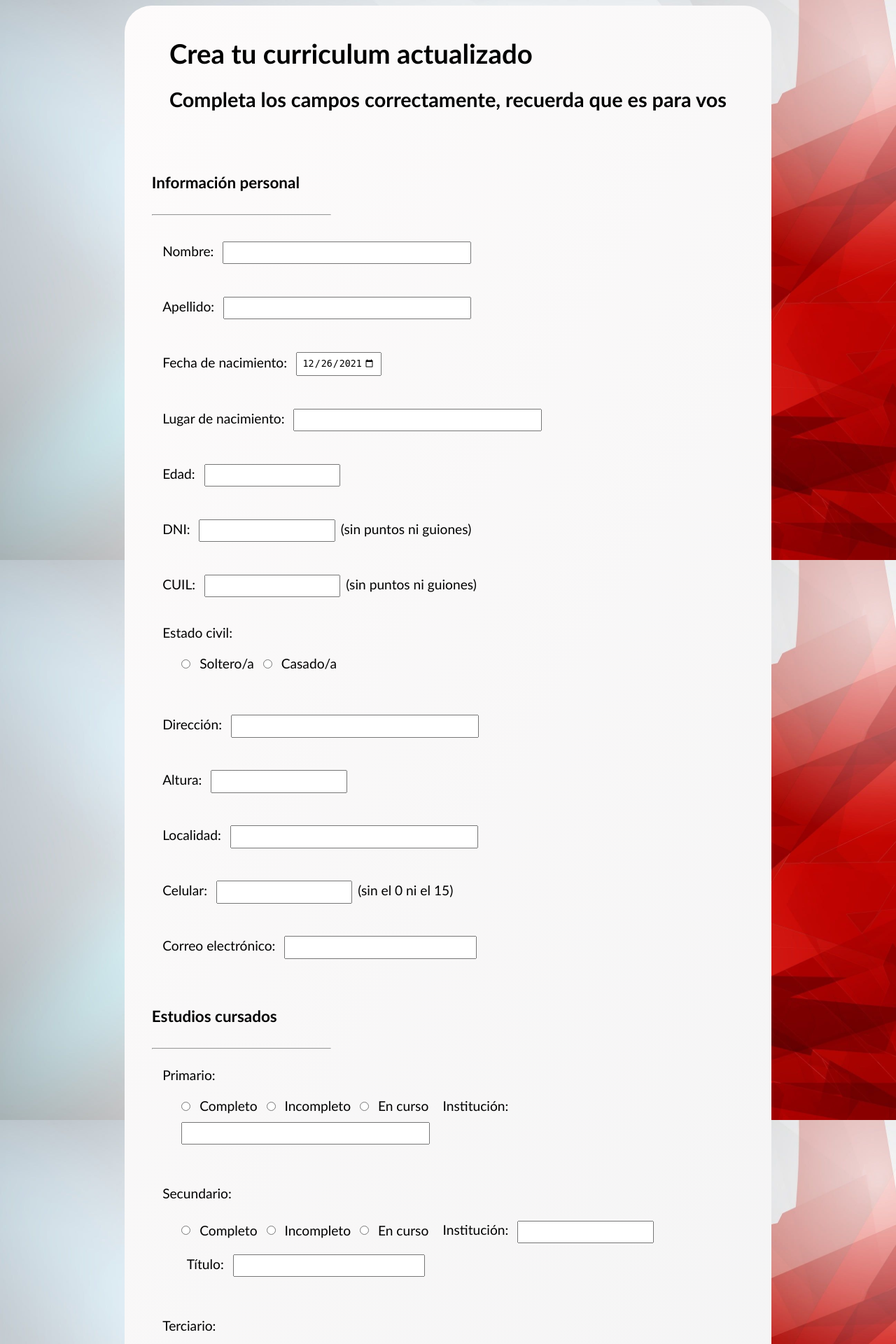
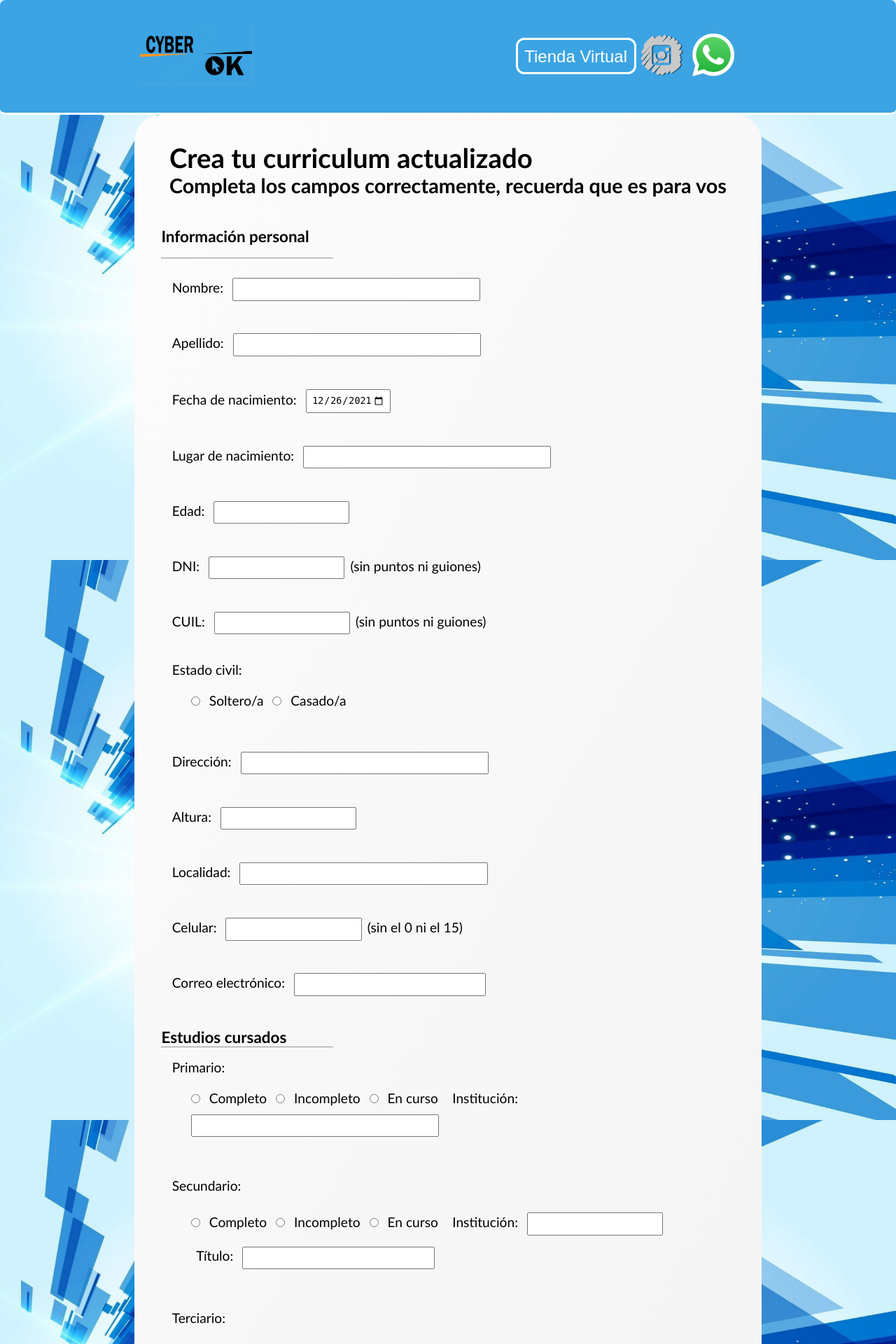
Before and after one commit to fsarvi/armado-cv, a Django app: page /curriculum/ in a window 1280 px wide. Shown: the top 1920 px of the page at 70% size. Run offline with Django 4.2, Linux system fonts and the light colour scheme.

Commit message:
personalizacion

```diff
--- a/Templates/index.html
+++ b/Templates/index.html
@@ -12,6 +12,9 @@
     <title>Armado del CV</title>
 </head>
 <body>
+
+    {% include "nav.html" %}
+
     <div class = "contenedor">
         <div id = "titulo">
             <h1>Crea tu curriculum actualizado</h1>
--- /dev/null
+++ b/Templates/nav.html
@@ -0,0 +1,27 @@
+{% load static %}
+<html>
+    <head>
+        <link rel="stylesheet" href="{% static 'estilos.css' %}"  type="text/css">
+    </head>
+    <body>
+    <header id = "header">
+        <nav>
+
+            <div class = "nav-logo">
+                <img src="{% static 'imagenes/fondo1.png' %}" alt="Cyber Ok logo">
+            </div>
+            <div class = "nav-enlaces">
+                <ul>
+                    <li><a href="https://cyberokstore.mitiendanube.com/" id = "tienda">Tienda Virtual</a></li>
+                    <br>
+                    <li><a href="https://www.instagram.com/cyber_ok/" id = "instagram"><img src="{% static 'imagenes/ig.png' %}" alt="IG logo"></a></li>
+                    <br>
+                    <li><a href="https://api.whatsapp.com/message/AH2G5S4XQPGRG1" id = "wpp"><img src="{% static 'imagenes/wpp.png' %}" alt="WPP logo"></a></li>
+                </ul>
+            </div>
+
+
+        </nav>
+    <body>
+    </header>
+</html>
--- a/Templates/static/estilos.css
+++ b/Templates/static/estilos.css
@@ -1,3 +1,50 @@
+*{
+    margin: 0;
+    padding:0;
+    box-sizing: border-box;
+}
+header{
+    background-color: #3ca4e3;
+    width: 100%;
+    margin: auto;
+    border-bottom: white solid;
+    border-radius: 0.5em;
+}
+
+nav, .nav-enlaces > ul{
+    display: flex;
+    flex-direction: row;
+    justify-content: space-around;
+    padding: 1.5em;
+    align-items: center;
+    text-align: center;
+    list-style: none;
+}
+
+.nav-logo > img{
+    width: 10em;
+}
+
+
+a{
+    text-decoration: none;
+    padding: 0.4em;
+
+}
+
+#tienda{
+    font-size: 1.5em;
+    color: white;
+    font-family: "Arimo", "Arial", "Serif";
+    border: white solid;
+    border-radius: 0.5em;
+}
+
+#instagram > img, #wpp > img{
+    width: 3.8em;
+    padding:auto;
+}
+
 .contenedor{
     background-image: linear-gradient(120deg, #fdfbfb 0%, #ebedee 100%);
     border-radius: 2em;
@@ -8,6 +55,7 @@
     flex-direction: column;
     justify-content: space-around;
     padding-bottom: 1em;
+    padding-top: 2em;
     font-size: 1.2em;
     font-family: 'Gill Sans', 'Gill Sans MT', Calibri, 'Trebuchet MS', sans-serif;
     width: 70%;
@@ -63,7 +111,7 @@ h3{
 
 
 body {
-    background-image: url('imagenes/fondo.jpg');
+    background-image: url('imagenes/fondo-bonito.jpg');
     background-repeat: no-repeat;
     background-attachment: fixed;
     background-size: cover;
--- a/armadocv/settings.py
+++ b/armadocv/settings.py
@@ -27,7 +27,7 @@ DEBUG = True
 
 ALLOWED_HOSTS = []
 
-STATICFILES_DIRS = ['armado-cv/Templates/static']
+STATICFILES_DIRS = ['C:/Users/Fati/Documents/PROYECTOS/armado-cv/Templates/static']
 # Application definition
 
 INSTALLED_APPS = [
```
Also changed, not shown: Templates/footer.html (added), Templates/static/imagenes/fondo-bonito.jpg (added), Templates/static/imagenes/ig.png (added), Templates/static/imagenes/wpp.png (added).
